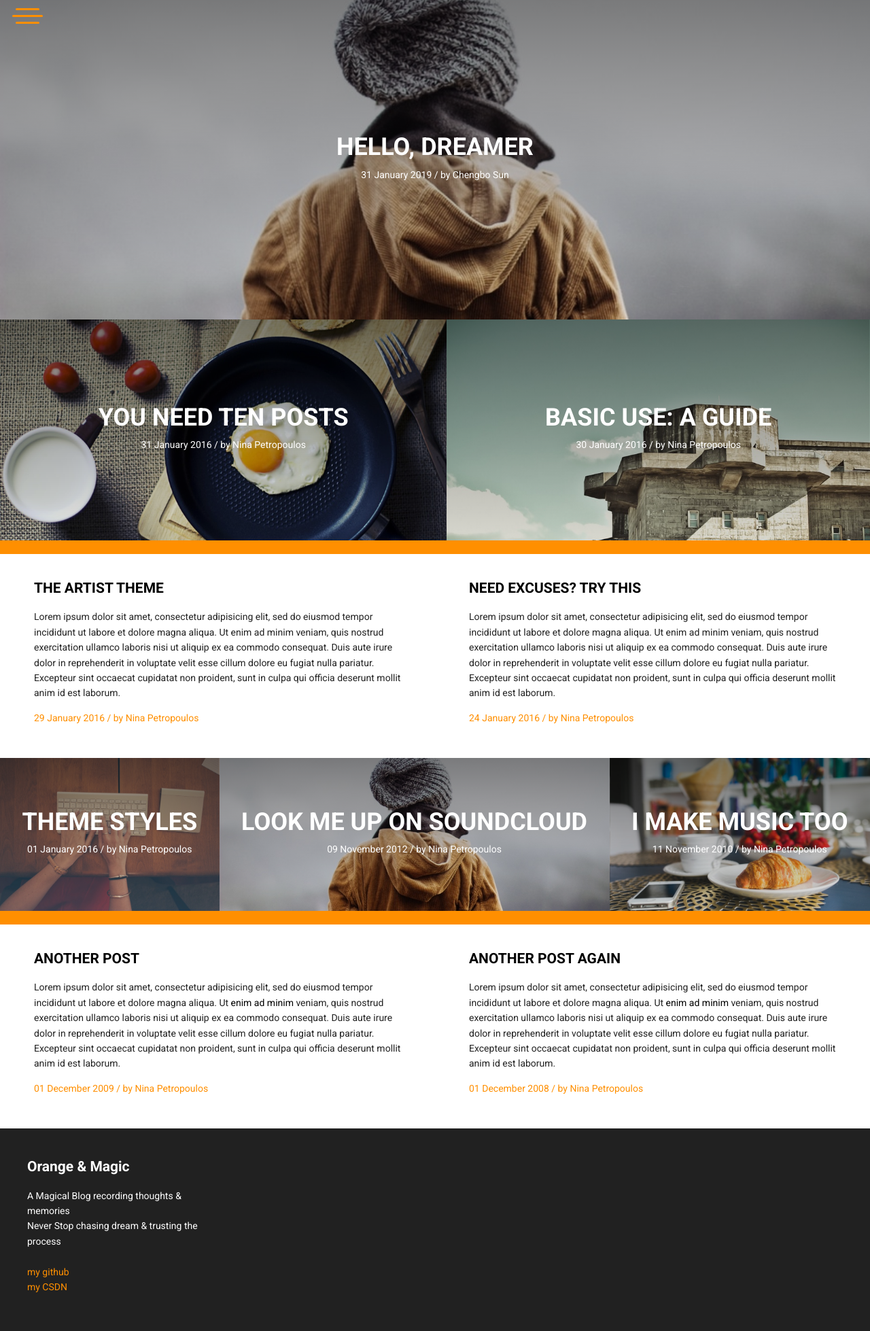
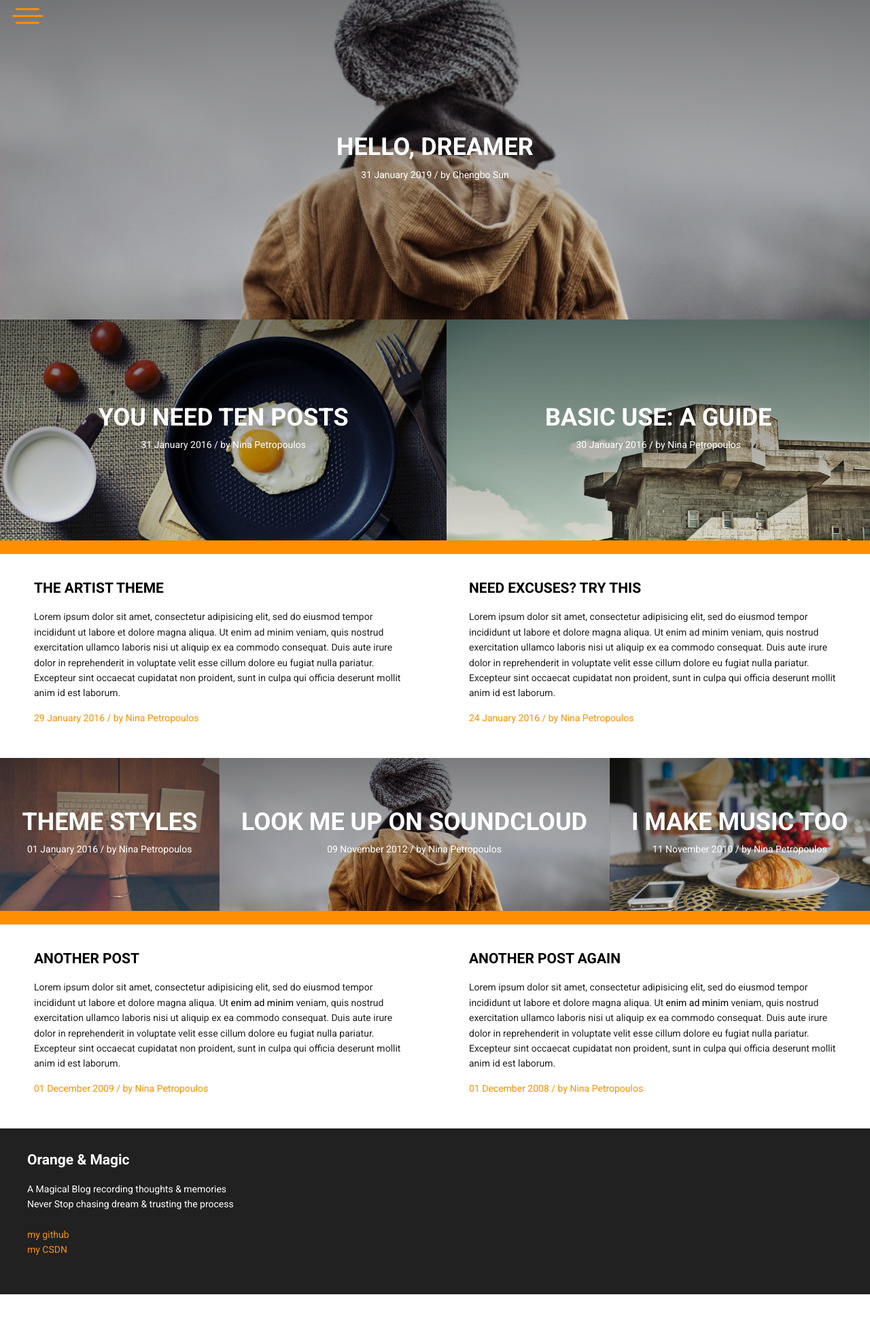
Before and after one commit to DreamSki/DreamSkii, a Jekyll site: the page built from index.html, in a window 1280 px wide. Shown: the whole page at 68% size. Built offline with Jekyll 4.4.1, drawn with Linux system fonts in a browser that asks for light colours; after the commit the page ends 1904 px from its top, so only the background shows below that.

Commit message:
Update main.css

```diff
--- a/assets/css/main.css
+++ b/assets/css/main.css
@@ -573,8 +573,8 @@ footer {
   background: #212121;
   color: white; }
   footer div {
-    padding: 40px 0 40px 40px;
-    max-width: 300px; }
+    padding: 30px 0 40px 40px;
+    max-width: 500px; }
     footer div a {
       color: #FF8F00; }
 
```
